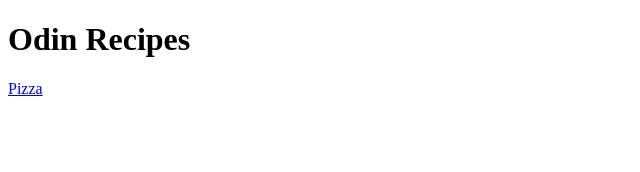
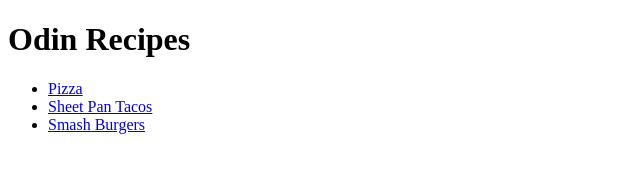
Before and after one commit to ShujaatM/odin-recipes, a plain HTML site: page index.html in a window 1280 px wide. Shown: the whole page, without its empty margins (0-640 px from the left). Drawn offline with Linux system fonts and the light colour scheme.

Commit message:
Add 2 more links to recipes

```diff
--- a/index.html
+++ b/index.html
@@ -9,6 +9,11 @@
 
     <h1>Odin Recipes</h1>
 
-    <a href="recipes/pizza.html" target="_blank" rel="noreferrer">Pizza</a>
+    <ul>
+        <li><a href="recipes/pizza.html" rel="noreferrer">Pizza</a></li>
+        <li><a href="recipes/sheet-pan-tacos.html" rel="noreferrer">Sheet Pan Tacos</a></li>
+        <li><a href="recipes/smash-burgers.html" rel="noreferrer">Smash Burgers</a></li>
+    </ul>
+
 </body>
 </html>
```
